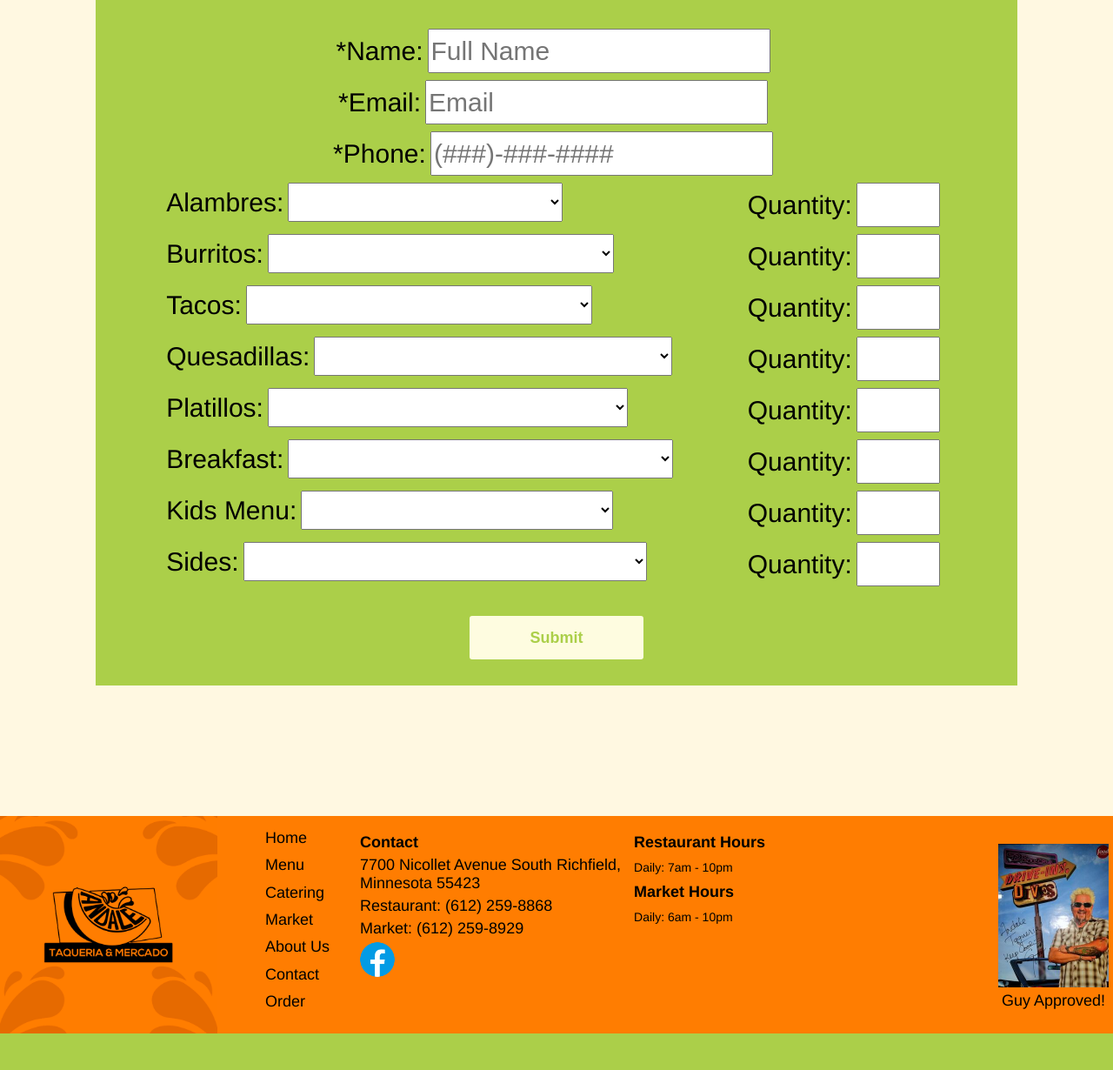
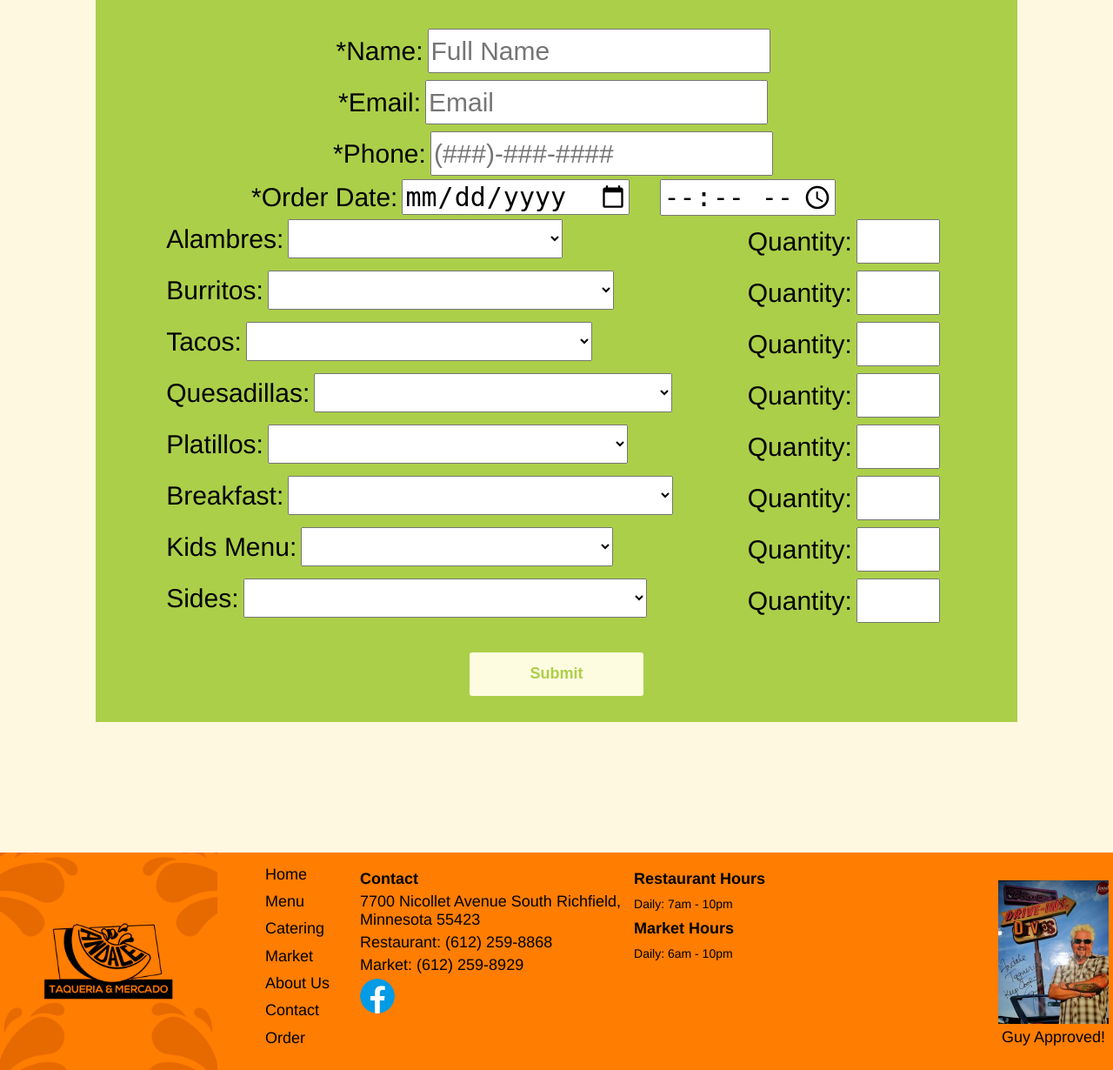
Before and after one commit to kouYang2015/JTD-AndaleTaqueriaMercado, a PHP site: page /order.php in a window 1280 px wide. Shown: the part 412-1642 px from the top of the page at 87% size. Before the commit the page ends 1600 px from the top, so only its background shows below. Run offline with PHP 8.4, Linux system fonts and the light colour scheme; some web fonts are replaced.

Commit message:
allow user to choose time between 9am-6pm

```diff
--- a/src/css/order.css
+++ b/src/css/order.css
@@ -44,3 +44,8 @@
   justify-content: space-between;
   padding: 0px 4vw;
 }
+#order_date,
+#order_time {
+  font-size: 30px;
+  margin-right: 30px;
+}
--- a/src/order.php
+++ b/src/order.php
@@ -26,6 +26,11 @@
       <div>
         <label for="phone">&#42;Phone:</label>
         <input class="text-input" title="Enter a valid phone number: ########## or (###)-###-####" type="tel" id="phone" name="phone" size="20" placeholder="(###)-###-####" pattern="^(\+\d{1,2}\s)?\(?\d{3}\)?[\s.-]?\d{3}[\s.-]?\d{4}$" required="true" />
+      </div>
+      <div>
+        <label for="order_date">&#42;Order Date:</label>
+        <input type="date" id="order_date" name="order_date" required="true" />
+        <input type="time" id="order_time" name="order_time" min="09:00" max="18:00" required>
       </div>
       <div class="order-item">
         <div>
```
